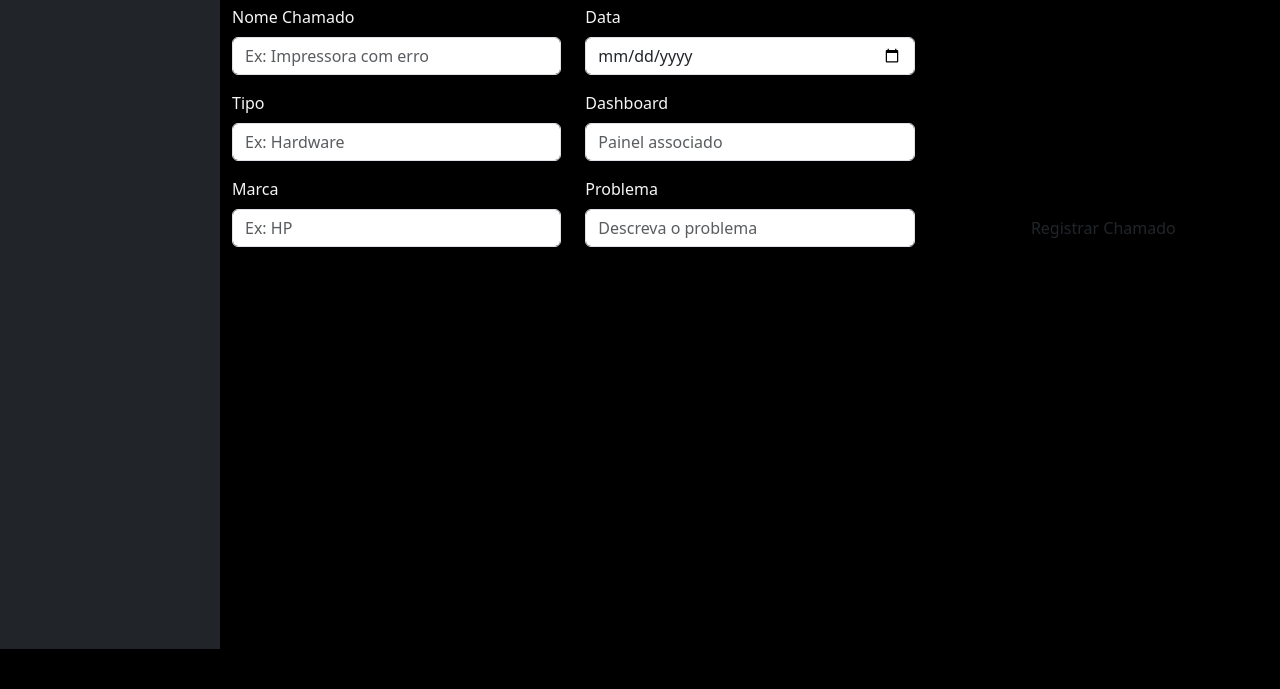
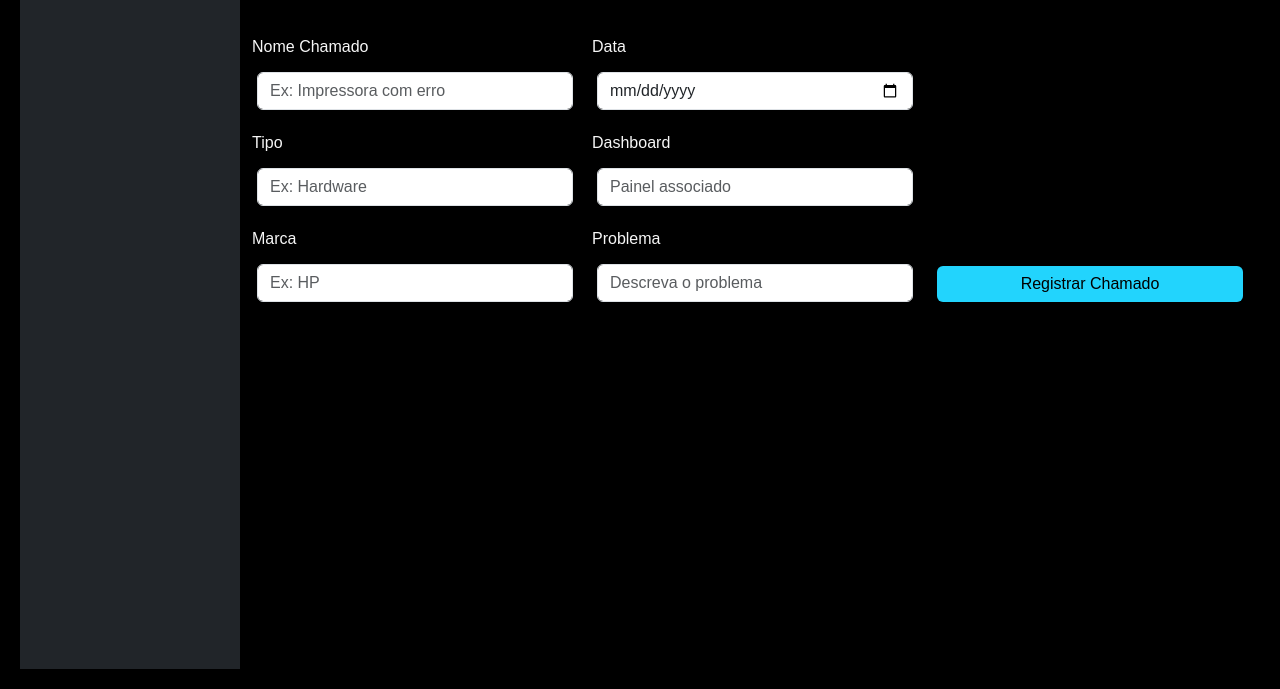
Before and after one commit to Du74/Projeto-Semestral-Desenvolvimento-Web, a plain HTML site: page dashboard.html in a window 1280 px wide. Shown: the part 151-840 px from the top of the page. Before the commit the page ends 800 px from the top, so only its background shows below. Drawn offline with nearby package versions, Linux system fonts and the light colour scheme; files that its build step writes are made by us from their sources.

Commit message:
Add files via upload

```diff
--- a/style.css
+++ b/style.css
@@ -1,4 +1,23 @@
-@import url('https://fonts.googleapis.com/css2?family=Krona+One&family=Montserrat:wght@400;600&display=swap');
+body {
+  font-family: Arial;
+  margin: 20px;
+}
+input, button {
+  margin: 5px;
+  padding: 8px;
+}
+body {
+    font-family: Arial, sans-serif;
+}
+body {
+    font-family: Arial, sans-serif;
+  }
+
+  nav ul li a:hover {
+    background-color: rgba(161, 33, 33, 0.1);
+    border-radius: 5px;
+  }
+  @import url('https://fonts.googleapis.com/css2?family=Krona+One&family=Montserrat:wght@400;600&display=swap');
 
 :root {
     --cor-primaria: #000000;
@@ -117,3 +136,17 @@ body{
     width: auto;
 }
 }
+
+
+.btn-azul-marinho {
+  background-color: #22D4FD;
+  color: black;
+  border: none;
+}
+
+.btn-azul-marinho:hover {
+  background-color: #22D4FD;
+}
+.bg-custom {
+  background-color: #000000;
+}
```
